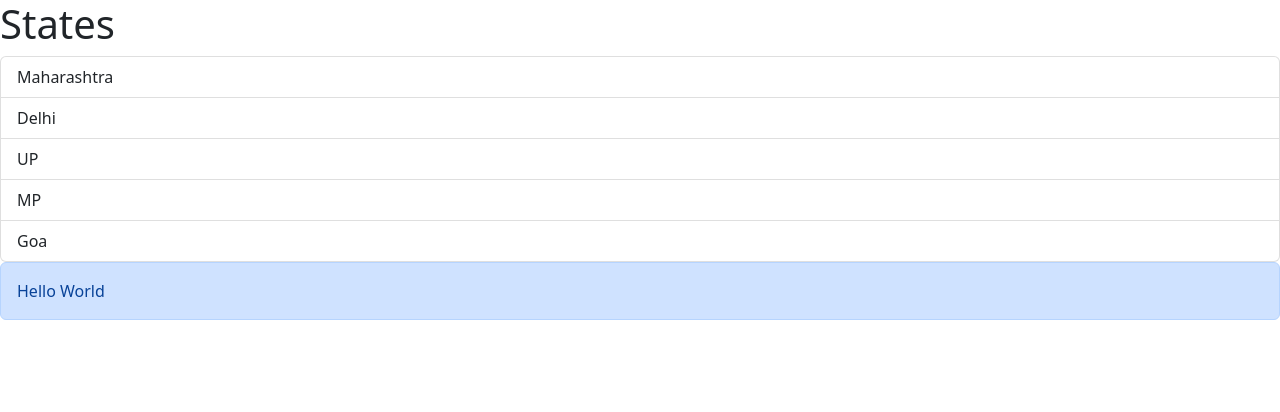
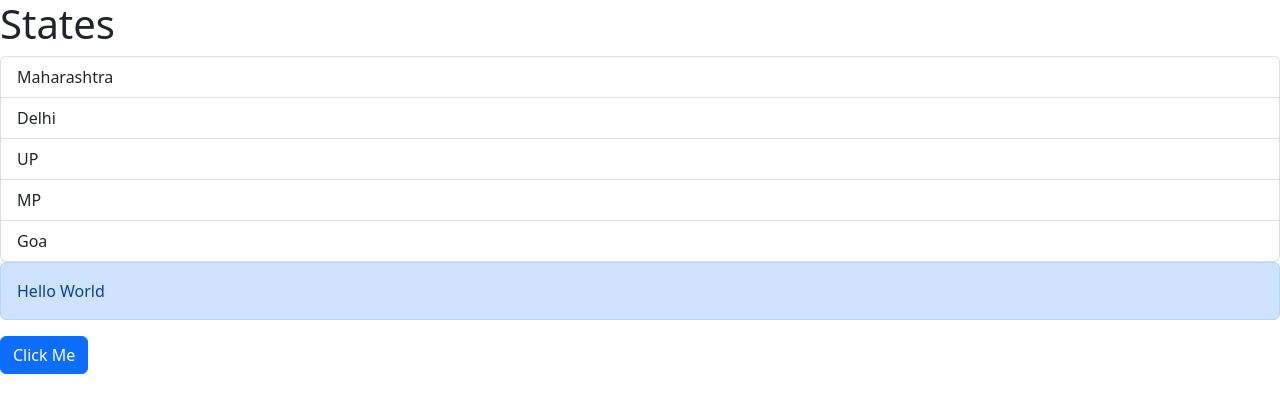
Before and after one commit to jaymanale/Game-Db-App, a React (Vite) app: page / in a window 1280 px wide. Shown: the top 412 px of the page. Built offline with nearby package versions, Linux system fonts and the light colour scheme.

Commit message:
Button component with click event

```diff
--- a/src/App.tsx
+++ b/src/App.tsx
@@ -1,4 +1,5 @@
 import Alert from "./components/Alert";
+import Button from "./components/Button";
 import ListGroup from "./components/ListGroup";
 
 function App() {
@@ -20,6 +21,7 @@ function App() {
       <Alert>
         Hello <span>World</span>
       </Alert>
+      <Button onButtonClick={() => console.log("CLICKED")} heading="Click Me" />
     </>
   );
 }
--- /dev/null
+++ b/src/components/Button.tsx
@@ -0,0 +1,18 @@
+interface Props {
+  heading: string;
+  color?: string;
+  onButtonClick: () => void;
+}
+const Button = ({ heading, color = "primary", onButtonClick }: Props) => {
+  return (
+    <button
+      type="button"
+      className={"btn btn-" + color}
+      onClick={onButtonClick}
+    >
+      {heading}
+    </button>
+  );
+};
+
+export default Button;
```
